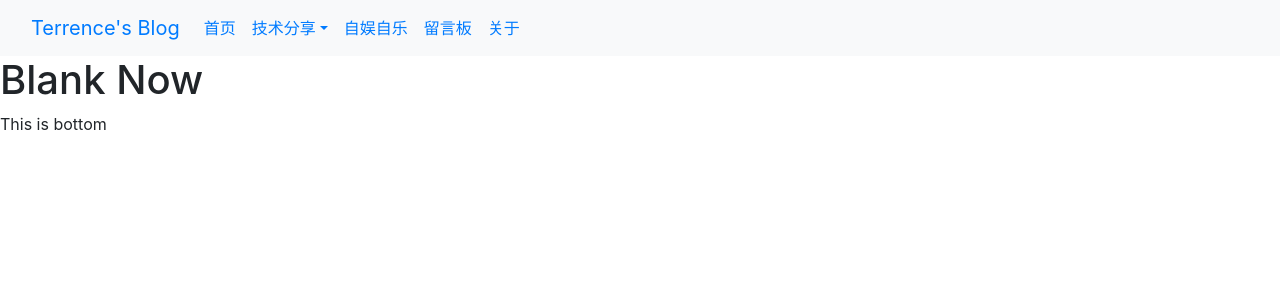
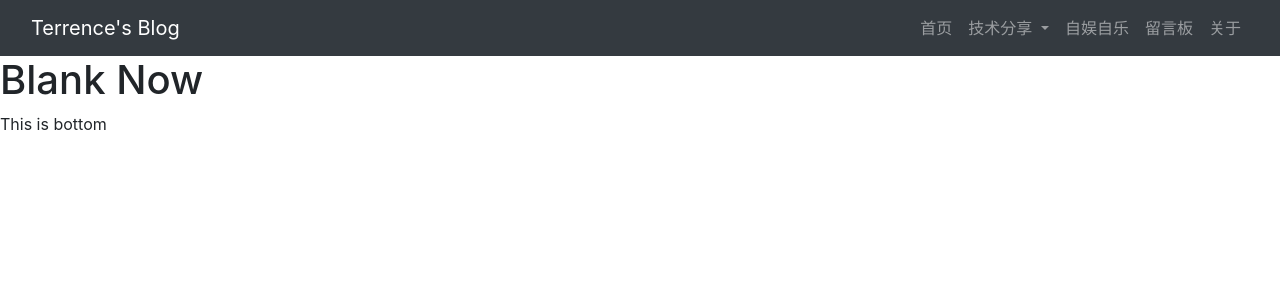
Before and after one commit to cq91616/mysite, a Django app: page / in a window 1280 px wide. Shown: the top 300 px of the page. Run offline with Django 3.2, Linux system fonts and the light colour scheme; some libraries are stand-ins or nearby versions.

Commit message:
TOP html update

```diff
--- a/myblog/templates/_top.html
+++ b/myblog/templates/_top.html
@@ -10,17 +10,20 @@
     <meta name="viewport" content="width=device-width, initial-scale=1, shrink-to-fit=no">
 </head>
 <body>
-<nav class="navbar navbar-expand-sm bg-light" role="navigation">
+<nav class="navbar navbar-expand-sm bg-dark navbar-dark" role="navigation">
     <div class="container-fluid">
         <div class="navbar-header">
             <a href="#" class="navbar-brand">Terrence's Blog</a>
         </div>
 
-        <div class="collapse navbar-collapse" id="navbarSupportedContent">
-            <ul class="navbar-nav mr-auto">
+        <div>
+            <ul class="navbar-nav">
                 <li class="nav-item"><a href="#" class="nav-link">首页</a></li>
                 <li class="nav-item dropdown">
-                    <a href="#" class="nav-link dropdown-toggle" data-toggle="dropdown">技术分享</a>
+                    <a href="#" class="nav-link dropdown-toggle" id="navbardrop" data-toggle="dropdown">
+                        技术分享
+                    </a>
+
                     <div class="dropdown-menu">
                         <a class="dropdown-item" href="#">前端</a>
                         <a class="dropdown-item" href="#">安全</a>
@@ -35,18 +38,7 @@
 
             </ul>
         </div>
-
-
-
-
-
-
-
     </div>
-
-
-
-
 </nav>
 
 
```
